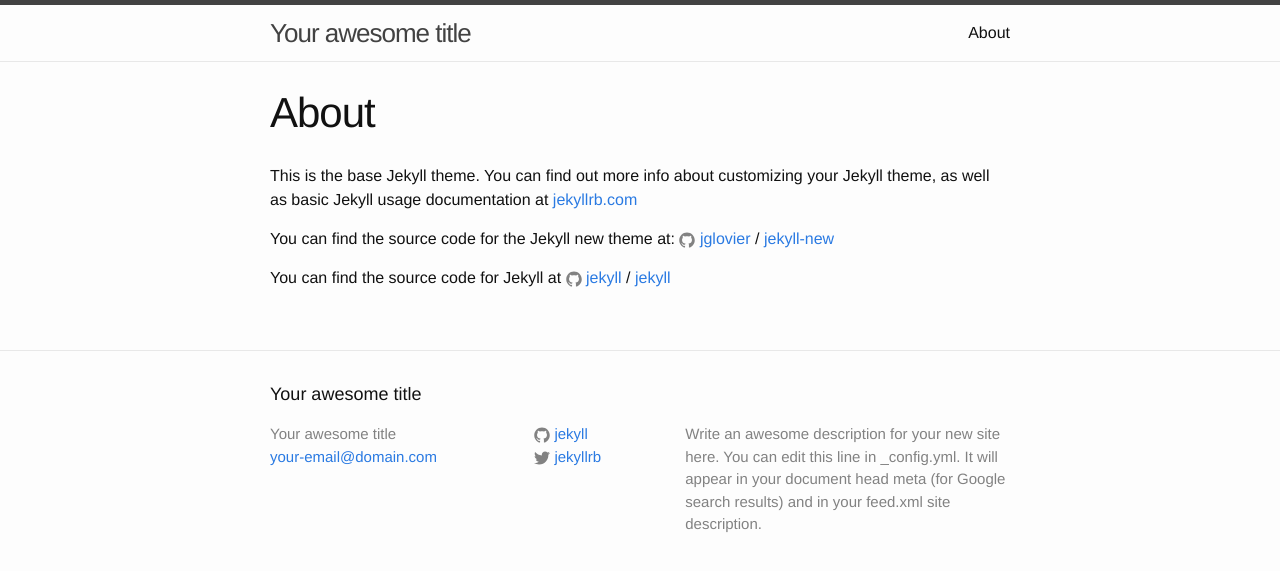
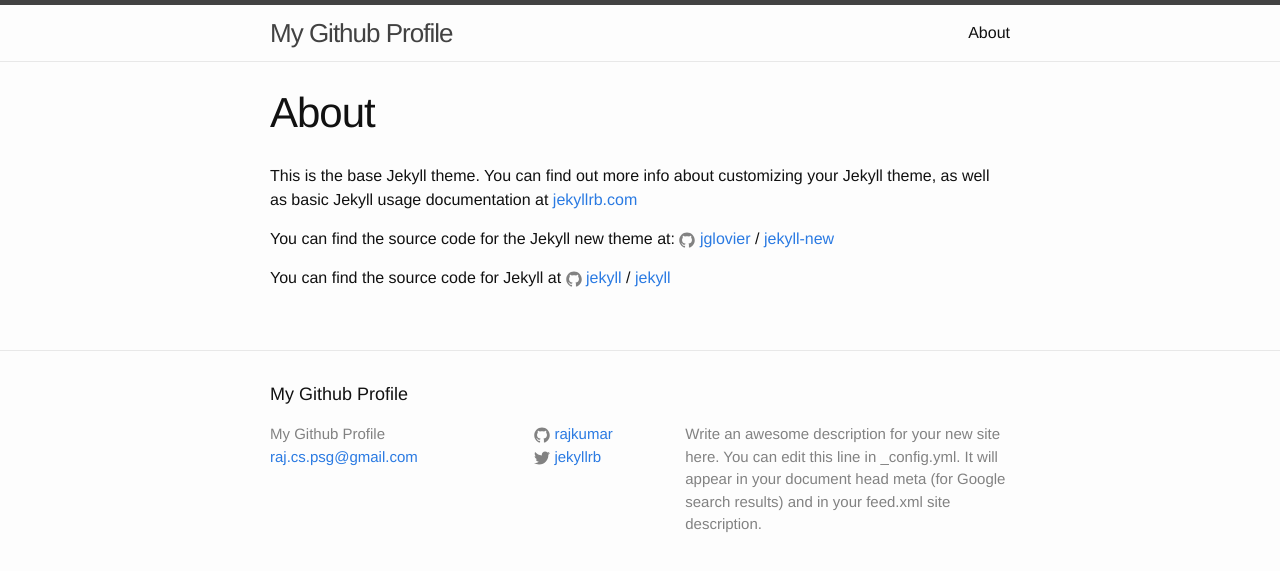
Before and after one commit to rajcspsg/Personal, a Jekyll site: the page built from about.md, in a window 1280 px wide. Shown: the top 571 px of the page. Built offline with Jekyll 4.4.1, drawn with Linux system fonts in a browser that asks for light colours.

Commit message:
updated config.yml commit

```diff
--- a/_config.yml
+++ b/_config.yml
@@ -6,8 +6,8 @@
 # 'jekyll serve'. If you change this file, please restart the server process.
 
 # Site settings
-title: Your awesome title
-email: your-email@domain.com
+title: My Github Profile
+email: raj.cs.psg@gmail.com
 description: > # this means to ignore newlines until "baseurl:"
   Write an awesome description for your new site here. You can edit this
   line in _config.yml. It will appear in your document head meta (for
@@ -15,7 +15,7 @@
 baseurl: "" # the subpath of your site, e.g. /blog
 url: "http://yourdomain.com" # the base hostname & protocol for your site
 twitter_username: jekyllrb
-github_username:  jekyll
+github_username:  rajkumar
 
 # Build settings
 markdown: kramdown
```
